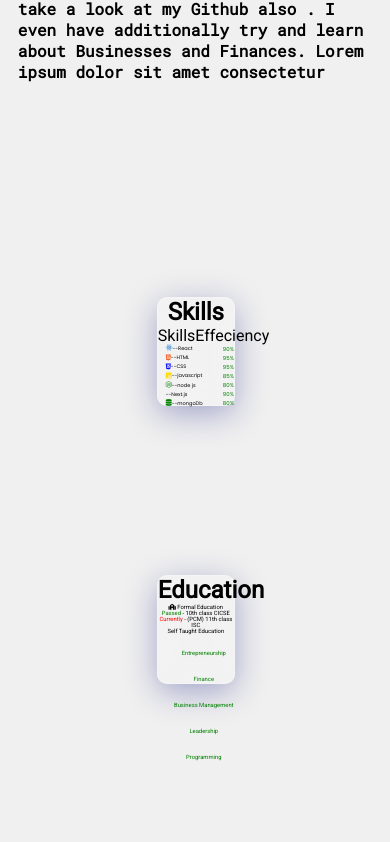
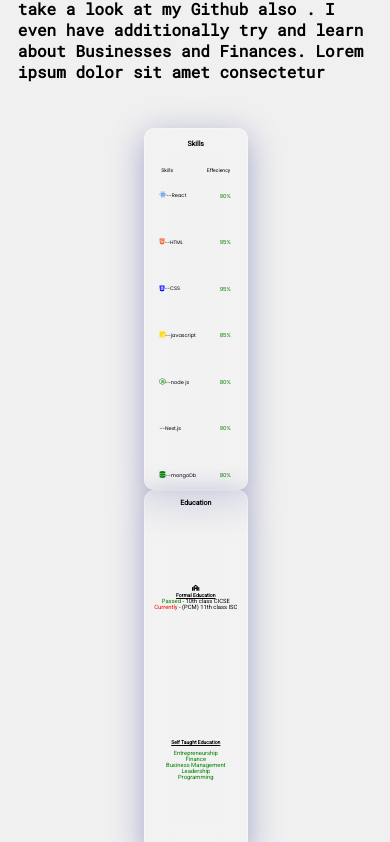
Before and after one commit to Hartaj-Singh-Dev/Personal-Website-Frontend, a React (Create React App) app: page /#/ in a window 390 px wide. Shown: the part 1538-2380 px from the top of the page. Built offline with nearby package versions, Linux system fonts and the light colour scheme; a web font is replaced by a local one.

Commit message:
just fucked up

```diff
--- a/package.json
+++ b/package.json
@@ -2,19 +2,19 @@
   "name": "client",
   "version": "0.1.0",
   "private": true,
-  "proxy": "https://hartajsingh.herokuapp.com",
   "dependencies": {
     "@material-ui/core": "^4.11.4",
     "@material-ui/icons": "^4.11.2",
     "@testing-library/jest-dom": "^5.12.0",
     "@testing-library/react": "^11.2.6",
     "@testing-library/user-event": "^12.8.3",
+    "dotenv": "^8.2.0",
     "email-validator": "^2.0.4",
     "gh-pages": "^3.1.0",
     "react": "^17.0.2",
     "react-dom": "^17.0.2",
     "react-router-dom": "^5.2.0",
-    "react-scripts": "4.0.3",
+    "react-scripts": "^0.9.5",
     "react-scroll": "^1.8.2",
     "typewriter-effect": "^2.17.0",
     "web-vitals": "^1.1.1"
--- a/src/Styles/About.css
+++ b/src/Styles/About.css
@@ -9,13 +9,14 @@ div.About {
   position: relative;
   background-color: #f0f0f0;
 }
-div.textAnimation {
+/* div.textAnimation {
   padding: 3rem 0 1.5rem 3rem;
-}
+} */
 
 div.textAnimation h1.Type{
   font-size: 2vw;
   text-align: center;
+  padding: 4% 0 0 0;
   font-weight: 490;
   font-family: "Montserrat";
 }
@@ -70,10 +71,14 @@ div.About div.ContactArrow {
   display: flex;
   justify-content: center;
 }
+div.dataCards{
+  height: 60%;
+}
+
 
 div.data div.dataCards div.card {
-  height: 28vw;
-  width: 20vw;
+  height: 95%;
+  width: 27%;
   background: rgba( 248, 248, 248, 0.30 );
   box-shadow: 0 8px 32px 0 rgba( 31, 38, 135, 0.37 );
   backdrop-filter: blur( 13.0px );
@@ -108,11 +113,13 @@ div.data p span::before{
 div.card div.cardHead{
   text-align: center;
   font-family: Roboto;
+  font-size: 1.2vw;
 }
 div.card div.cardsubHeader{
   display: flex;
   justify-content: space-around;
   font-family: "Roboto";
+  font-size: 1.3vw;
 }
 
 div.subHead{
@@ -120,10 +127,17 @@ div.subHead{
   font-family: "Roboto";
 }
 
+div.subHeadFullData h1.education{
+  text-decoration: underline;
+  font-size: 1.3vw;
+
+}
+
 div.card div.cardDetails {
   display: flex;
   height: 80%;
     display: flex;
+    width: 100%;
     justify-content: space-evenly;
 }
 
@@ -152,22 +166,30 @@ div.card div.skills{
   flex-direction: column;
   justify-content: space-between;
   padding-left: 0.5rem;
-  width: 09rem;
 }
 
 div.skillReact + div.skillHTML +  div.skillCSS + div.skillJS + div.skillNode + div.skillDatabase + div.skillNextjs{
-  height: 1.7rem;
+  height: 1.4rem;
   font-family: "Roboto";
 
 }
 
 div.cardDetailsOfEducation{
-  height: 85%;
+  height: 90%;
     display: flex;
     align-content: center;
     flex-direction: column;
     /* justify-content: space-between; */
     justify-content: space-around
+}
+
+div.SelfEducation{
+  font-family: "Roboto";
+  color:green;
+  display: "flex";
+  flex-direction: "column";
+  align-items: center;
+  justify-content: "space-around";
 }
 
 div.subHeadFullData{
@@ -216,6 +238,10 @@ div.subHeadFullData{
     display: flex;
     justify-content: center;
   }
+  div.cards{
+    height:30%;
+    width: 50%;
+  }
   div.MyPic img{
     height: 50vw;
     width: 50vw;
@@ -227,10 +253,7 @@ div.subHeadFullData{
     height: 65%;
     justify-content: space-evenly;
   }
-  div.card{
-    height: 44%;
-    width: 54%;
-  }
+
   div.aboutHeader{
     height: 13%;
     display: flex;
@@ -240,4 +263,5 @@ div.subHeadFullData{
     font-weight: 490;
     font-size: 1.9rem;
   }
+
 }
--- a/src/Styles/Contact.css
+++ b/src/Styles/Contact.css
@@ -11,7 +11,7 @@ section.contact{
     scroll-snap-align: start;
     scroll-snap-stop: always;
     flex-direction: column;
-    justify-content: flex-end;
+    justify-content: center;
     background-color: coral;
     background: linear-gradient(314deg,#333652, #e6685c);
     background-size: 400% 400%;
--- a/src/components/About.jsx
+++ b/src/components/About.jsx
@@ -155,9 +155,9 @@ const About = () => {
                     <h2>Education</h2>
                   </div>
                   <div className="cardDetailsOfEducation">
-                    <div className="subHeadFullData" >
+                    <div className="subHeadFullData">
 
-                      <i class="fas fa-school"></i> Formal Education
+                      <i class="fas fa-school"></i> <h1 className="education">Formal Education </h1>
                       <div  className="tradiontnal">
                       <div className="education" >
 
@@ -176,20 +176,10 @@ const About = () => {
                       className="subHeadFullData"
                       style={{ textAlign: "center", fontFamily: "Roboto" }}
                     >
-                      Self Taught Education
+                    <h1 className="education">  Self Taught Education </h1>
 
                       <div
-                      className="SelfEducation"
-                      style={{
-                        fontFamily: "Roboto",
-                        color: "green",
-                        height: "8.5rem",
-                        display: "flex",
-                        flexDirection: "column",
-                        justifyContent: "space-around",
-                        marginLeft: "1rem",
-                      }}
-                    >
+                      className="SelfEducation" >
                       <div className="education" style={{ marginTop: "5px" }}>
                         Entrepreneurship
                       </div>
--- a/src/components/Contact.jsx
+++ b/src/components/Contact.jsx
@@ -39,7 +39,7 @@ const Contact = () => {
    }
     setuserData({name:'',email:'',phone:'',message:''})
 
-   await fetch('https://hartajsingh.herokuapp.com/postData',{
+   await fetch(process.env.REACT_BACKEND_FORM,{
      mode:'cors',
      method:"POST",
       headers:{
--- a/src/index.css
+++ b/src/index.css
@@ -1,6 +1,6 @@
 
 html{
-  scroll-snap-type: y ;
+  scroll-snap-type: y proximity;
 }
 
 *,*::after,*::before{
--- a/src/index.js
+++ b/src/index.js
@@ -3,7 +3,7 @@ import ReactDOM from "react-dom";
 import "./index.css";
 import {HashRouter } from "react-router-dom";
 import App from "./App";
-import reportWebVitals from "./reportWebVitals";
+// import reportWebVitals from "./reportWebVitals";
 
 ReactDOM.render(
   <React.StrictMode>
@@ -17,4 +17,4 @@ ReactDOM.render(
 // If you want to start measuring performance in your app, pass a function
 // to log results (for example: reportWebVitals(console.log))
 // or send to an analytics endpoint. Learn more: https://bit.ly/CRA-vitals
-reportWebVitals();
+// reportWebVitals();
```
Also changed, not shown: 2 other files (tests, documents, lock files or other folders).
